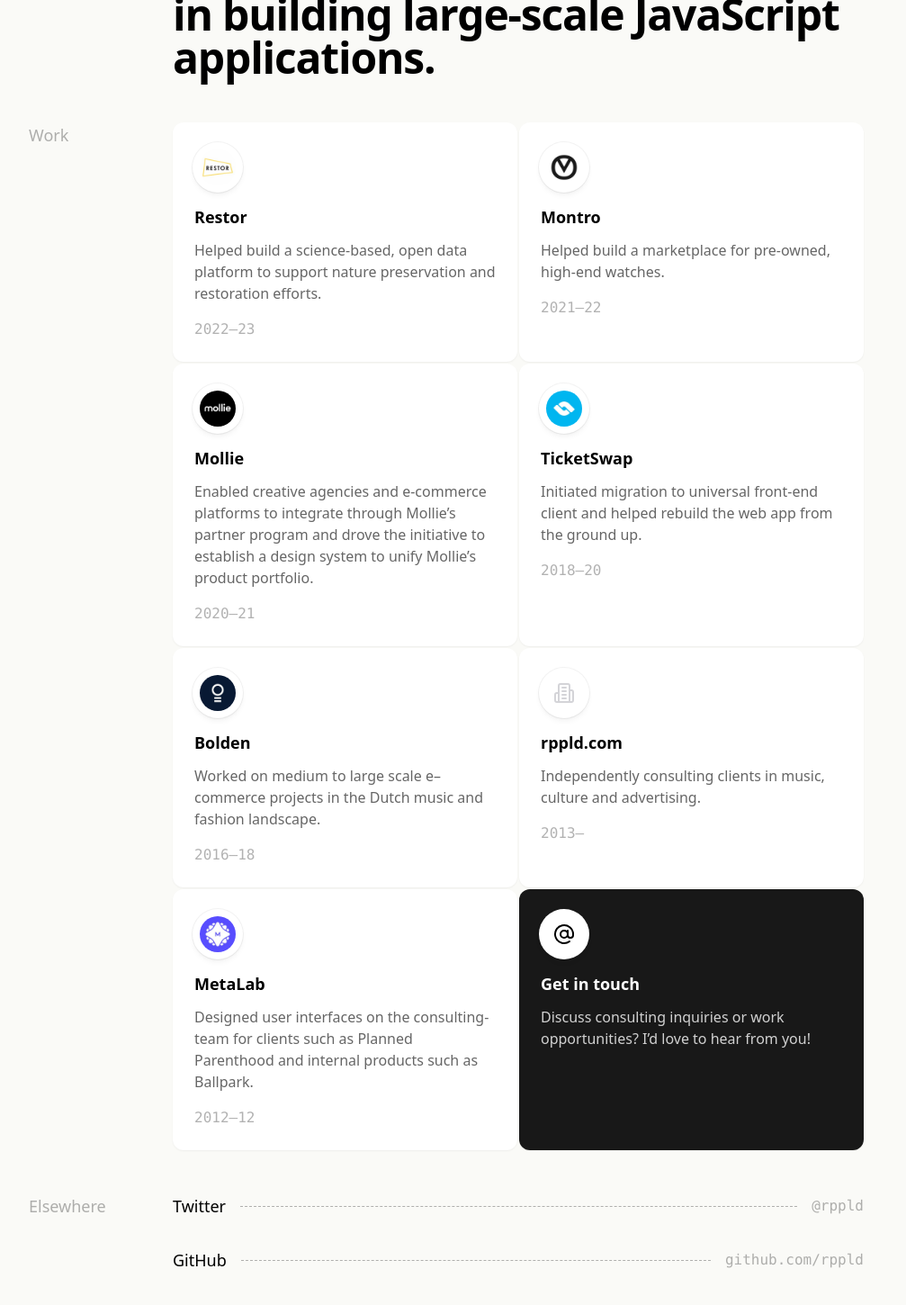
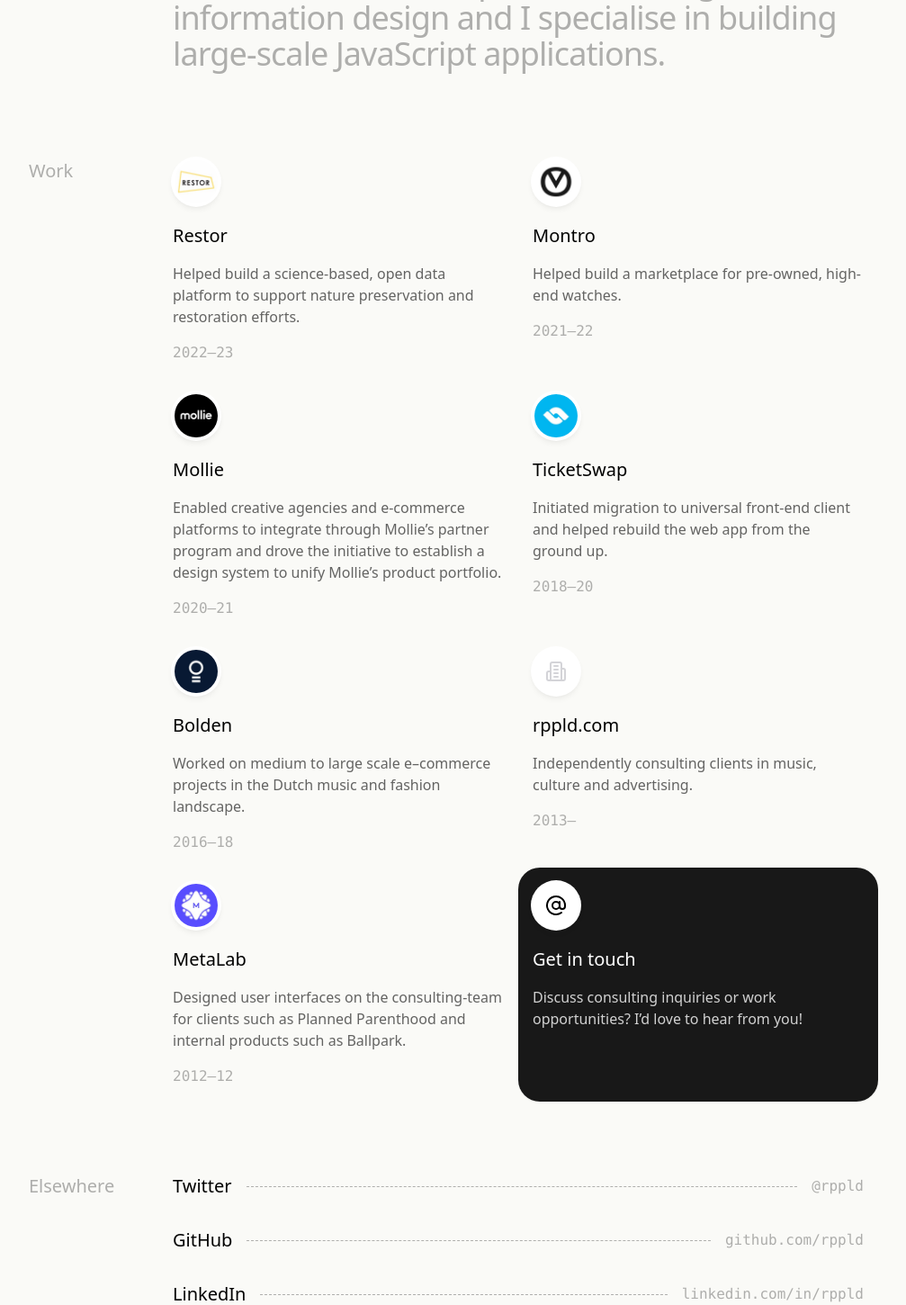
Before and after one commit to rppld/blog, a Next.js app: page / in a window 1280 px wide. Shown: the part 220-1670 px from the top of the page at 90% size, without its empty margins (144-1151 px from the left). Built offline with nearby package versions, Linux system fonts and the light colour scheme.

Commit message:
UI updates

```diff
--- a/app/page.tsx
+++ b/app/page.tsx
@@ -12,6 +12,8 @@
 } from "../components/card";
 import Image from "next/image";
 import { pageData } from "../data/page";
+import { TypographyLead } from "../components/typography-lead";
+import { TypographyH2 } from "../components/typography-h2";
 
 export default function Home() {
   return (
@@ -26,36 +28,35 @@
         </Container>
       </header>
 
-      <main>
+      <main className="space-y-24">
         <Container>
           <PageGrid.Container>
             <PageGrid.Main className="space-y-4">
-              <TypographyH1>{pageData.description}</TypographyH1>
+              <TypographyH1>Hello, I’m Philipp</TypographyH1>
+              <TypographyLead>{pageData.description}</TypographyLead>
             </PageGrid.Main>
           </PageGrid.Container>
         </Container>
 
-        <Container className="mt-12">
+        <Container>
           <PageGrid.Container>
             <PageGrid.Aside>
-              <h2 className="text-base lg:text-lg font-medium opacity-30">
-                Work
-              </h2>
+              <TypographyH2>Work</TypographyH2>
             </PageGrid.Aside>
             <PageGrid.Main>
-              <ul className="grid gap-[2px] md:grid-cols-2">
+              <ul className="grid md:grid-cols-2 gap-8">
                 {pageData.work.map((item) => (
-                  <li className="flex" key={item.link.href}>
+                  <ResourceList.Item className="flex" key={item.title}>
                     <Card>
                       <CardHeader>
-                        <div className="relative z-10 flex h-14 w-14 items-center justify-center rounded-full bg-white shadow-md shadow-zinc-800/5 ring-1 ring-zinc-900/5 text-zinc-300 -translate-x-[2px] -translate-y-[2px]">
+                        <div className="relative z-10 flex h-14 w-14 items-center justify-center rounded-full bg-white shadow-md shadow-zinc-800/5 text-zinc-300 -translate-x-[2px] -translate-y-[2px]">
                           {item.imageUrl ? (
                             <Image
                               src={item.imageUrl}
                               alt={item.title}
                               width={200}
                               height={200}
-                              className="h-10 w-10 rounded-full"
+                              className="h-12 w-12 rounded-full"
                             />
                           ) : (
                             <svg
@@ -80,9 +81,13 @@
                           )}
                         </div>
                         <CardTitle>
-                          <ResourceList.ItemLink href={item.link.href}>
-                            {item.title}
-                          </ResourceList.ItemLink>
+                          {item.link ? (
+                            <ResourceList.ItemLink href={item.link.href}>
+                              {item.title}
+                            </ResourceList.ItemLink>
+                          ) : (
+                            item.title
+                          )}
                         </CardTitle>
                       </CardHeader>
                       <CardContent>
@@ -94,13 +99,13 @@
                         </p>
                       </CardFooter>
                     </Card>
-                  </li>
+                  </ResourceList.Item>
                 ))}
 
                 <li className="flex">
-                  <Card className="bg-black/90 hover:bg-black border-black/20">
+                  <Card>
                     <CardHeader>
-                      <div className="relative z-10 flex h-14 w-14 items-center justify-center rounded-full bg-white shadow-md shadow-zinc-800/5 ring-1 ring-zinc-900/5 text-black -translate-x-[2px] -translate-y-[2px]">
+                      <div className="relative z-10 flex h-14 w-14 items-center justify-center rounded-full bg-white shadow-md shadow-zinc-800/5 text-black -translate-x-[2px] -translate-y-[2px]">
                         <svg
                           xmlns="http://www.w3.org/2000/svg"
                           width="24"
@@ -117,7 +122,10 @@
                         </svg>
                       </div>
                       <CardTitle className="text-white">
-                        <ResourceList.ItemLink href="mailto:philipp@rppld.com">
+                        <ResourceList.ItemLink
+                          className="bg-black/90 hover:bg-black border-black/20 lg:opacity-1 lg:scale-100"
+                          href="mailto:philipp@rppld.com"
+                        >
                           Get in touch
                         </ResourceList.ItemLink>
                       </CardTitle>
@@ -135,12 +143,10 @@
           </PageGrid.Container>
         </Container>
 
-        <Container className="mt-12">
+        <Container>
           <PageGrid.Container>
             <PageGrid.Aside>
-              <h2 className="text-base lg:text-lg font-medium opacity-30">
-                Elsewhere
-              </h2>
+              <TypographyH2>Elsewhere</TypographyH2>
             </PageGrid.Aside>
             <PageGrid.Main>
               <ResourceList.List>
--- a/components/card.tsx
+++ b/components/card.tsx
@@ -1,5 +1,6 @@
 import * as React from "react";
 import { cn } from "../lib/utils";
+import { TypographyH3 } from "./typography-h3";
 
 const Card = React.forwardRef<
   HTMLDivElement,
@@ -7,10 +8,7 @@
 >(({ className, ...props }, ref) => (
   <div
     ref={ref}
-    className={cn(
-      "rounded-xl bg-white hover:bg-white/50 transition shadow-sm space-y-4 relative p-6 w-full",
-      className
-    )}
+    className={cn("space-y-4 relative w-full", className)}
     {...props}
   />
 ));
@@ -31,13 +29,7 @@
 const CardTitle = React.forwardRef<
   HTMLParagraphElement,
   React.HTMLAttributes<HTMLHeadingElement>
->(({ className, ...props }, ref) => (
-  <h3
-    ref={ref}
-    className={cn("text-lg font-semibold leading-none", className)}
-    {...props}
-  />
-));
+>((props, ref) => <TypographyH3 ref={ref} {...props} />);
 CardTitle.displayName = "CardTitle";
 
 const CardDescription = React.forwardRef<
--- a/components/resource-list.tsx
+++ b/components/resource-list.tsx
@@ -1,5 +1,6 @@
 import * as React from "react";
 import { cn } from "../lib/utils";
+import { TypographyH3 } from "./typography-h3";
 
 export function List({
   className,
@@ -8,33 +9,42 @@
   return <ul className={cn("grid grid-cols-1 gap-8", className)} {...props} />;
 }
 
-export function Item(props: React.HTMLProps<HTMLLIElement>) {
-  return <li className="relative group" {...props} />;
-}
+export const Item = React.forwardRef<
+  HTMLLIElement,
+  React.HTMLAttributes<HTMLLIElement>
+>(({ className, ...props }, ref) => (
+  <li ref={ref} className={cn("group relative", className)} {...props} />
+));
+Item.displayName = "Item";
 
 export function ItemLink({
   children,
+  className,
   ...props
-}: React.HTMLProps<HTMLAnchorElement>) {
+}: React.HTMLProps<HTMLAnchorElement> & { inverted?: boolean }) {
   return (
     <>
-      <div className="absolute -inset-x-2 lg:-inset-x-4 -inset-y-4 z-0 scale-95 bg-black/5 opacity-0 transition group-hover:scale-100 group-hover:opacity-100 rounded-xl"></div>
+      <div
+        className={cn(
+          "absolute -inset-3 lg:-inset-4 z-0 lg:scale-95 bg-white lg:opacity-0 lg:group-hover:scale-100 lg:group-hover:opacity-100 rounded-3xl shadow-sm transition",
+          className
+        )}
+      ></div>
       <a {...props}>
-        <span className="absolute -inset-x-2 lg:-inset-x-4 -inset-y-4 z-20 rounded-xl" />
-        <span className="flex items-center space-x-4">{children}</span>
+        <span className="absolute -inset-3 lg:-inset-4 z-20 rounded-xl" />
+        <span className="flex items-center space-x-4 z-20 relative">
+          {children}
+        </span>
       </a>
     </>
   );
 }
 
-export function ItemTitle(props: React.HTMLProps<HTMLSpanElement>) {
-  return (
-    <span
-      className="flex-none font-medium text-sm md:text-base lg:text-lg"
-      {...props}
-    />
-  );
-}
+export const ItemTitle = React.forwardRef<
+  HTMLHeadingElement,
+  React.HTMLAttributes<HTMLHeadingElement>
+>((props, ref) => <TypographyH3 ref={ref} {...props} />);
+ItemTitle.displayName = "ItemTitle";
 
 export function ItemSpacer(props: React.HTMLProps<HTMLSpanElement>) {
   return (
--- /dev/null
+++ b/components/typography-h2.tsx
@@ -0,0 +1,5 @@
+export function TypographyH2(props: React.HTMLProps<HTMLHeadingElement>) {
+  return (
+    <h2 className="text-lg lg:text-xl font-medium opacity-30" {...props} />
+  );
+}
--- /dev/null
+++ b/components/typography-h3.tsx
@@ -0,0 +1,14 @@
+import * as React from "react";
+import { cn } from "../lib/utils";
+
+export const TypographyH3 = React.forwardRef<
+  HTMLParagraphElement,
+  React.HTMLAttributes<HTMLHeadingElement>
+>(({ className, ...props }, ref) => (
+  <h3
+    ref={ref}
+    className={cn("text-lg lg:text-xl font-medium", className)}
+    {...props}
+  />
+));
+TypographyH3.displayName = "TypographyH3";
--- /dev/null
+++ b/components/typography-lead.tsx
@@ -0,0 +1,8 @@
+export function TypographyLead(props: React.HTMLProps<HTMLParagraphElement>) {
+  return (
+    <p
+      className="scroll-m-20 text-3xl tracking-tight lg:text-4xl text-black/30"
+      {...props}
+    />
+  );
+}
--- a/data/page.ts
+++ b/data/page.ts
@@ -15,7 +15,7 @@
     text: string;
     imageUrl: string | null;
     role: string;
-    link: Link;
+    link: Link | null;
     fromYear: string;
     toYear: string | null;
   }[];
@@ -24,7 +24,7 @@
 export const pageData: PageData = {
   title: "Philipp Rappold, Software Developer",
   description:
-    "Software developer with a background in design, specialized in building large-scale JavaScript applications.",
+    "I’m a software developer with a background in information design and I specialise in building large-scale JavaScript applications.",
   links: [
     { title: "Twitter", text: "@rppld", href: "https://twitter.com/rppld" },
     {
@@ -104,10 +104,7 @@
       text: "Independently consulting clients in music, culture and advertising.",
       imageUrl: null,
       role: "Freelance UI designer/developer",
-      link: {
-        href: "https://www.rppld.com/",
-        text: "rppld.com",
-      },
+      link: null,
       fromYear: format(new Date("2013"), "yyyy"),
       toYear: null,
     },
```
